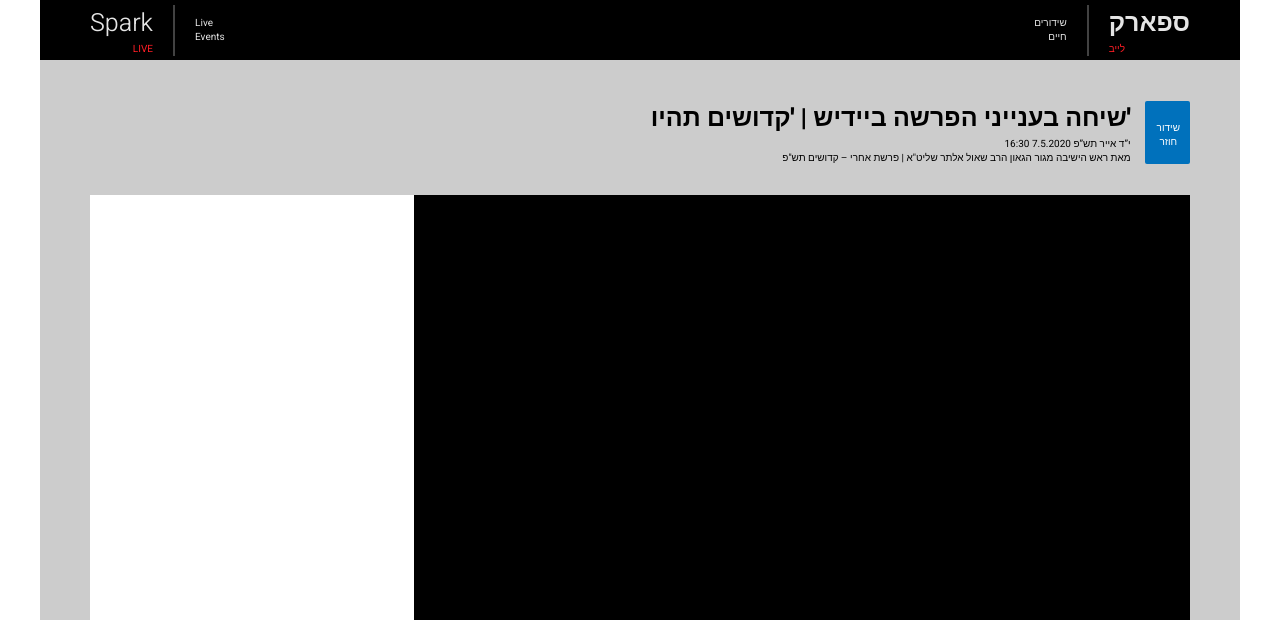
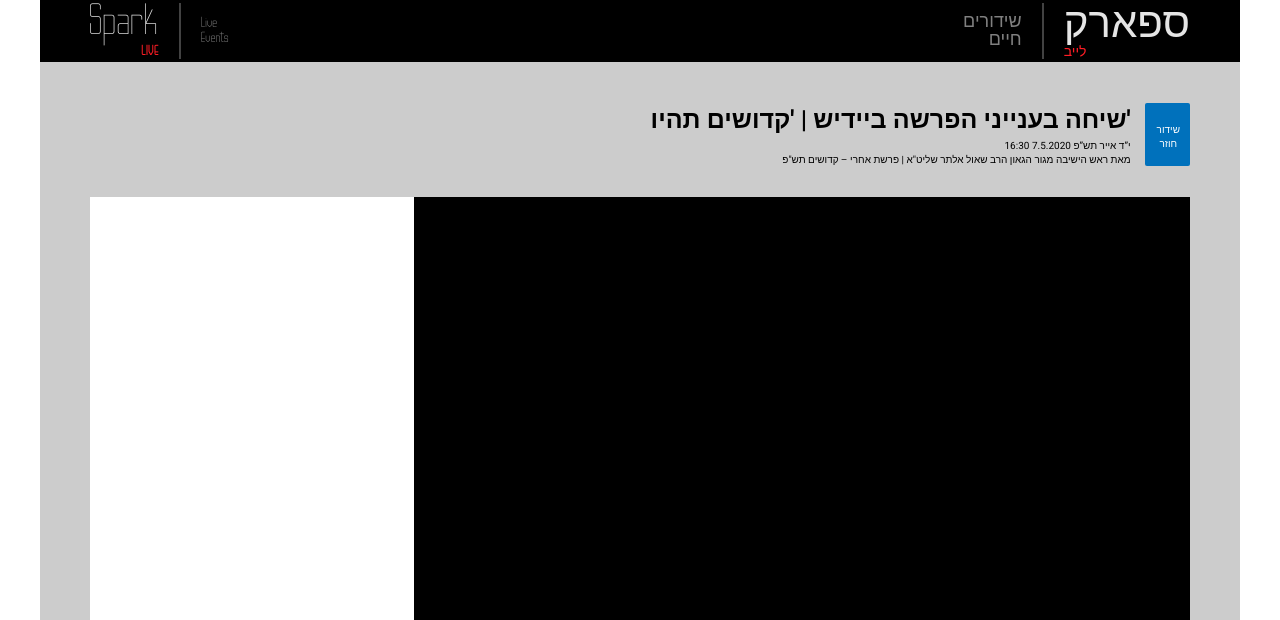
Before and after one commit to VladiVK/app-vesto-test, a plain HTML site: page index.html in a window 1280 px wide. Shown: the top 620 px of the page. Drawn offline with Linux system fonts and the light colour scheme.

Commit message:
implemented Anisette fonts

```diff
--- a/index.html
+++ b/index.html
@@ -10,7 +10,7 @@
     <meta name="author" content="">
 
     <!-- Fonts -->
-    <link href="https://fonts.googleapis.com/css2?family=Heebo:wght@300;400;500;900&display=swap" rel="stylesheet">
+    <link href="https://fonts.googleapis.com/css2?family=Heebo:wght@300;400;500;700;800;900&display=swap" rel="stylesheet">
 
     <!-- CSS -->
     <link rel="stylesheet" href="./css/main.css">
@@ -86,11 +86,11 @@
         <div class="container">
           <div class="footer-wrapper">
               <div class="footer__social">
-                  <img src="./icons/chain.svg" alt="social-mail">
-                  <img src="./icons/whatsapp.svg" alt="social-mail">
-                  <img src="./icons/facebook.svg" alt="social-mail">
-                  <img src="./icons/twitter.svg" alt="social-mail">
-                  <img src="./icons/telegram.svg" alt="social-mail">
+                  <img src="./icons/chain.svg" alt="social-chain">
+                  <img src="./icons/whatsapp.svg" alt="social-whatsappl">
+                  <img src="./icons/facebook.svg" alt="social-facebook">
+                  <img src="./icons/lightning.svg" alt="social-lightning">
+                  <img src="./icons/telegram.svg" alt="social-telegram">
                   <img src="./icons/mail.svg" alt="social-mail">
               </div>
               <div class="footer__interaction">
--- a/styles/sass/base/_typography.scss
+++ b/styles/sass/base/_typography.scss
@@ -2,3 +2,19 @@ body {
     font-family: 'Heebo', sans-serif;
     font-weight: regular;
 }
+@font-face {
+    font-family: 'Anisette Black';
+    src: url('../../../fonts/Anisette\ Black.otf');
+}
+@font-face {
+    font-family: 'Anisette Bold';
+    src: url('../../../fonts/Anisette\ Bold.otf');
+}
+@font-face {
+    font-family: 'Anisette Light';
+    src: url('../../../fonts/Anisette\ Light.otf');
+}
+@font-face {
+    font-family: 'Anisette Regular';
+    src: url('../../../fonts/Anisette\ Regular.otf');
+}
--- a/styles/sass/layout/_header.scss
+++ b/styles/sass/layout/_header.scss
@@ -4,6 +4,7 @@
     color: #e5e5e5;
     margin: auto;
     min-height: 6rem;
+    padding: .3rem 0;
 
     @include flex(row, center, center);
     .container {
@@ -23,22 +24,34 @@
         .title-spark-en {
 
             @include flex(column, center, flex-end);
-
             padding-right: 20px;
             border-right: 2px solid #424242;
+            line-height: 1;
 
             h1 {
                 font-weight: lighter;
+                font-family: 'Anisette Light', sans-serif;
+                font-size: 4.2rem;
             }
             span {
+                font-family: 'Anisette Bold', sans-serif;
                 text-transform: uppercase;
                 color: #ff1d25;
+                font-size: 1.4rem;
             }
         }
         .title-events-en {
-
+            // border-left: 2px solid #424242;
             @include flex(column, center, flex-start);
             padding-left: 20px;
+
+            span {
+                font-family: 'Anisette Regular', sans-serif;
+                font-size: 1.4rem;
+                color: #808080;
+            }
+
+
         }
 
     }
@@ -48,15 +61,34 @@
 
 
         .title-events-heb {
+
             @include flex(column, center, flex-end);
             padding-right: 20px;
+
+            span {
+                font-weight: 400;
+                font-size: 1.8rem;
+                line-height: 1;
+                color: #808080;
+            }
+
+
         }
         .title-spark-heb {
+
             border-left: 2px solid #424242;
             padding-left: 20px;
+            line-height: 1;
+
+            h1 {
+                font-weight: 400;
+                font-size: 4.2rem;
+            }
 
             span {
                 text-transform: uppercase;
+                font-weight: 300;
+                font-size: 1.4rem;
                 color: #ff1d25;
             }
         }
```
Also changed, not shown: css/main.css, fonts/Anisette Black.otf (added), fonts/Anisette Bold.otf (added), fonts/Anisette Light.otf (added), fonts/Anisette Medium.otf (added), fonts/Anisette Regular.otf (added), fonts/Anisette Thin.otf (added), icons/lightning.svg (renamed from icons/twitter.svg).
